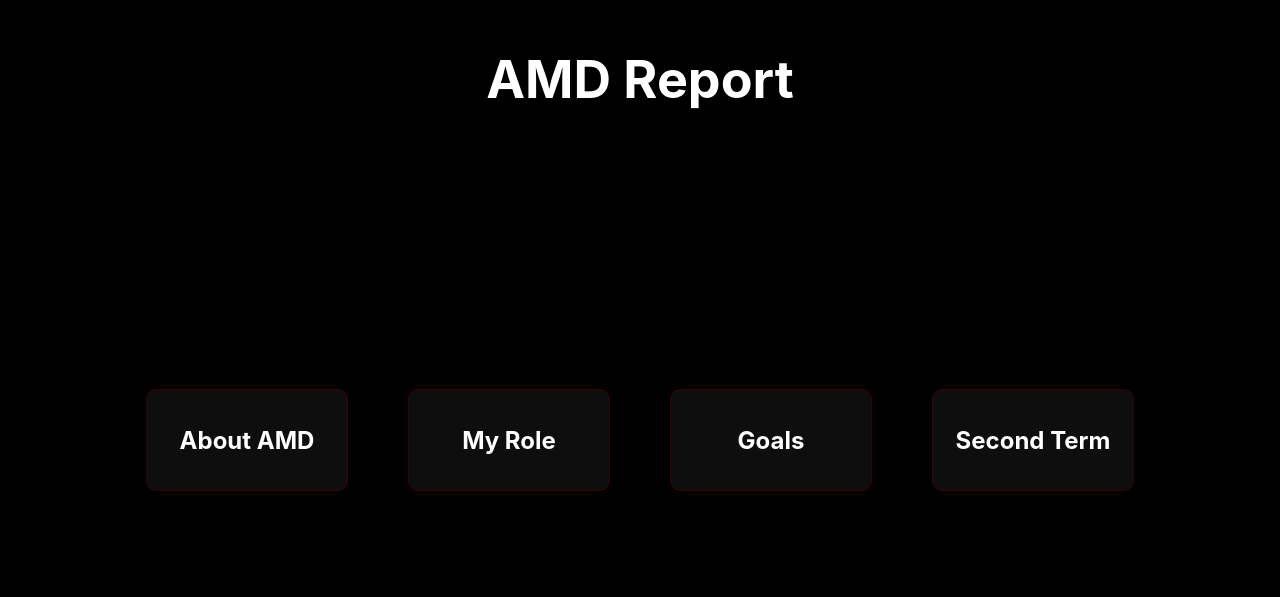
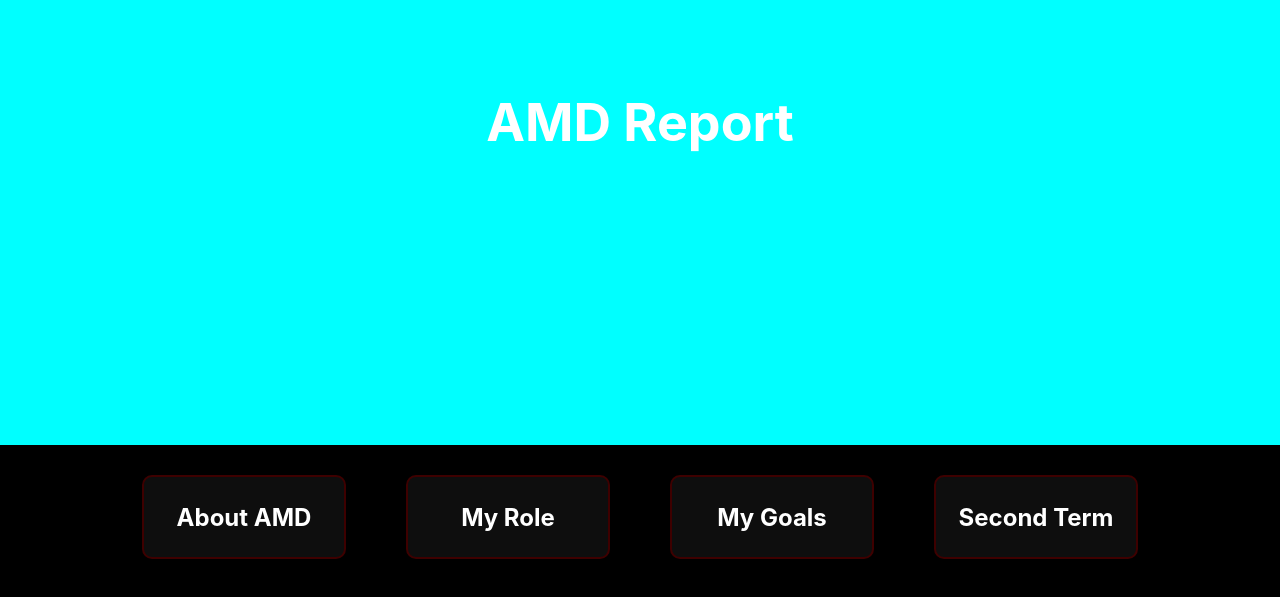
Before and after one commit to alichman/AMD-Report, a React (Create React App) app in the folder amd-report/: page / in a window 1280 px wide. Shown: the part 201-798 px from the top of the page. Built offline with nearby package versions, Linux system fonts and the light colour scheme.

Commit message:
wip text layout

```diff
--- a/amd-report/src/App.css
+++ b/amd-report/src/App.css
@@ -1,14 +1,21 @@
 .App {
+  height: 100vh;
+  display: flex;
+  flex-direction: column;
+  justify-content: space-between;
 }
 
 .App-header {
   min-height: 70vh;
+  flex: max-content;
   display: flex;
   flex-direction: column;
   align-items: center;
   justify-content: center;
   font-size: calc(10px + 2vmin);
   color: white;
+
+  background-color: aqua;
 
   h1 {
     text-align: center;
@@ -19,4 +26,6 @@
   flex-direction: row;
   display: flex;
   justify-content: center;
+  align-items: center;
+  margin-bottom: 10px;
 }
--- a/amd-report/src/App.tsx
+++ b/amd-report/src/App.tsx
@@ -1,21 +1,26 @@
-import React from 'react';
+import React, {useState} from 'react';
 import './App.css';
 import {SectionButton} from "./components/SectionButton";
+import {cats} from "./Types";
+import {Floater} from "./components/Floater";
 
 function App() {
-  return (
+    const [curCat, setCat] = useState<cats|null>(null);
+
+    return (
     <div className="App">
       <header className="App-header">
           <h1>AMD Report</h1>
+          <Floater cat={curCat}/>
       </header>
         <div className="ButtonFooter">
-            <SectionButton title="About AMD"/>
-            <SectionButton title="My Role"/>
-            <SectionButton title="Goals"/>
-            <SectionButton title="Second Term"/>
+            <SectionButton cat={cats.about} setCat={setCat} curCat={curCat}/>
+            <SectionButton cat={cats.role}  setCat={setCat} curCat={curCat}/>
+            <SectionButton cat={cats.goals}  setCat={setCat} curCat={curCat}/>
+            <SectionButton cat={cats.second}  setCat={setCat} curCat={curCat}/>
         </div>
     </div>
-  );
+    );
 }
 
 export default App;
--- /dev/null
+++ b/amd-report/src/Types.ts
@@ -0,0 +1,13 @@
+export const enum cats {
+    about,
+    role,
+    goals,
+    second
+}
+
+export const CatTitleMap: Record<cats, string> = {
+    [cats.about]: "About AMD",
+    [cats.role]: "My Role",
+    [cats.goals]: "My Goals",
+    [cats.second]: "Second Term",
+}
--- /dev/null
+++ b/amd-report/src/components/Floater.css
@@ -0,0 +1,11 @@
+.Floater {
+    display: flex;
+    flex-grow: 1;
+    min-height: 500px;
+    min-width: 600px;
+    margin: 20px;
+
+    position: absolute;
+
+    background-color: red;
+}
--- /dev/null
+++ b/amd-report/src/components/Floater.tsx
@@ -0,0 +1,13 @@
+import {cats} from "../Types";
+import "../App.css";
+import './Floater.css';
+
+export const Floater = ({cat}:{cat: cats|null}) => {
+
+    if (cat === null){
+        return null;
+    }
+    return <div className="Floater">
+
+    </div>
+}
--- a/amd-report/src/components/SectionButton.css
+++ b/amd-report/src/components/SectionButton.css
@@ -1,9 +1,9 @@
 .SectionButton {
-    height: 100px;
+    height: 80px;
     width: 200px;
 
     border-radius: 10px;
-    border-width: 1px;
+    border-width: 2px;
     border-style: solid;
     border-color: rgb(62, 0, 0);
 
@@ -13,8 +13,21 @@
     align-content: center;
     margin: 30px;
 
+    transition: width 0.2s, height 0.2s, border-width 0.1s, border-color 0.1s;
+
     h2 {
         color: white;
         text-align: center;
     }
 }
+
+.SectionButton:hover {
+    background-color: #151515;
+    height: 88px;
+    width: 220px;
+}
+
+.selected {
+    border-width: 4px;
+    border-color: rgb(87, 0, 0);
+}
--- a/amd-report/src/components/SectionButton.tsx
+++ b/amd-report/src/components/SectionButton.tsx
@@ -1,8 +1,18 @@
 import "../App.css";
 import "./SectionButton.css";
+import {cats, CatTitleMap} from "../Types";
+import {useCallback, useMemo} from "react";
 
-export const SectionButton = ({title, onPress}:{title: string; onPress?:()=>void}) => {
-    return <div className="SectionButton" onClick={onPress}>
-        <h2>{title}</h2>
+export const SectionButton = (
+    {cat, setCat, curCat}
+        :{cat: cats; setCat:(cat:cats)=>void, curCat:cats|null}
+) => {
+    const isSelected = useMemo(() => curCat === cat,[cat, curCat])
+
+    return <div
+        className={`SectionButton ${isSelected ? 'selected':''}`}
+        onClick={useCallback(() => setCat(cat), [cat, setCat])}
+    >
+        <h2>{CatTitleMap[cat]}</h2>
     </div>
 }
```
